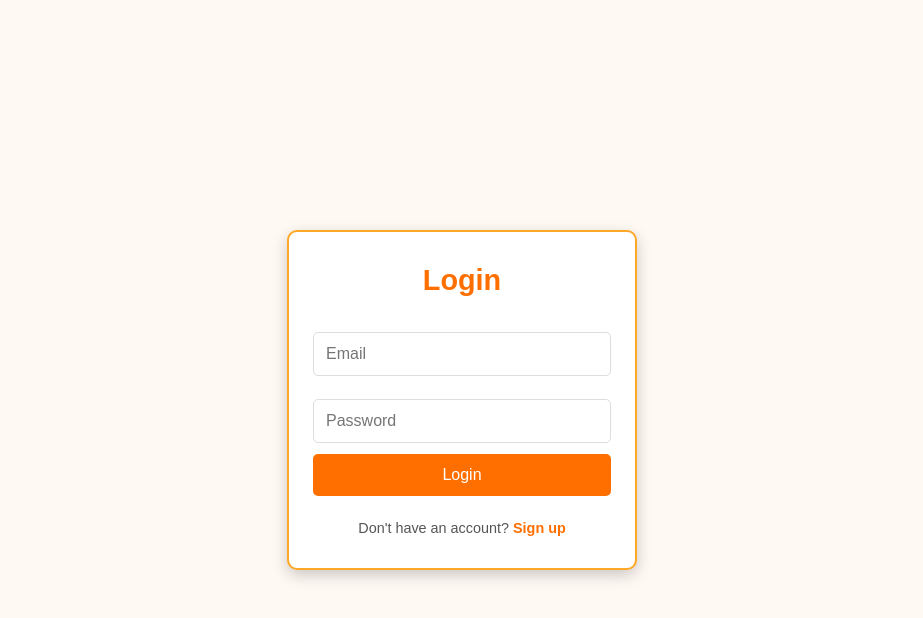
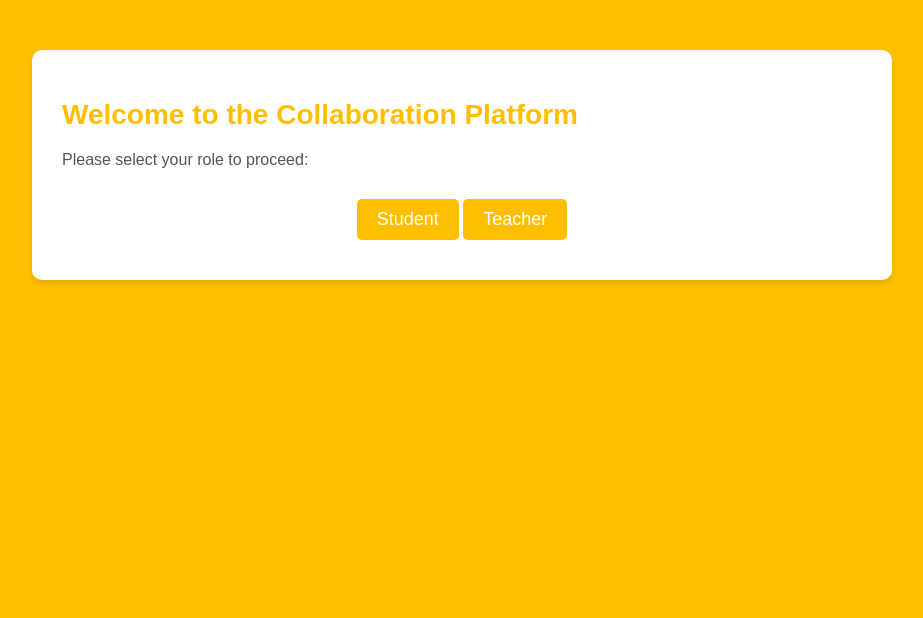
Before and after one commit to Day-waah/ST-collaboration, a plain HTML site: page frontend/index.html in a window 1280 px wide. Shown: the whole page, without its empty margins (178-1101 px from the left). Drawn offline with Linux system fonts and the light colour scheme.

Commit message:
frontent update

```diff
--- a/frontend/index.html
+++ b/frontend/index.html
@@ -3,27 +3,19 @@
 <head>
   <meta charset="UTF-8">
   <meta name="viewport" content="width=device-width, initial-scale=1.0">
-  <title>Login/Signup</title>
+  <title>Welcome</title>
   <link rel="stylesheet" href="styles.css">
 </head>
 <body>
   <div class="container">
-    <div class="form-container">
-      <h2 id="form-title">Login</h2>
-      <form id="auth-form">
-        <div id="signup-fields" style="display: none;">
-          <input type="text" id="Name" placeholder="Full Name" required />
-        </div>
-        <input type="email" id="email" placeholder="Email" required />
-        <input type="password" id="password" placeholder="Password" required />
-
-        <button type="submit" id="submit-btn">Login</button>
-      </form>
-      <p id="toggle-text">
-        Don't have an account? <a href="#" id="toggle-link">Sign up</a>
-      </p>
+    <h1>Welcome to the Collaboration Platform</h1>
+    <p>Please select your role to proceed:</p>
+    <div class="button-container">
+      <button onclick="navigateTo('student')" class="role-btn">Student</button>
+      <button onclick="navigateTo('teacher')" class="role-btn">Teacher</button>
     </div>
   </div>
+
   <script src="script.js"></script>
 </body>
 </html>
--- a/frontend/script.js
+++ b/frontend/script.js
@@ -1,20 +1,37 @@
-document.getElementById("toggle-link").addEventListener("click", function (e) {
-    e.preventDefault();
+// Navigate to login page with role-based information
+function navigateTo(role) {
+    localStorage.setItem("userRole", role);
+    window.location.href = "login.html";
+  }
 
-    const formTitle = document.getElementById("form-title");
-    const submitButton = document.getElementById("submit-btn");
-    const signupFields = document.getElementById("signup-fields");
-    const toggleText = document.getElementById("toggle-text");
+  // Handle login submission
+  function handleLogin(event) {
+    event.preventDefault();
+    const email = document.getElementById("email").value;
+    const password = document.getElementById("password").value;
+    const role = localStorage.getItem("userRole");
 
-    if (formTitle.textContent === "Login") {
-      formTitle.textContent = "Sign Up";
-      submitButton.textContent = "Sign Up";
-      signupFields.style.display = "block";
-      toggleText.innerHTML = 'Already have an account? <a href="#">Login</a>';
+    // Assuming authentication is successful, we store user data in localStorage
+    if (role === "student") {
+      localStorage.setItem('studentName', 'xyz');
+      localStorage.setItem('studentCollege', 'ABC University');
+      localStorage.setItem('studentPoints', '0');
+      localStorage.setItem('studentYear', '0');
+      localStorage.setItem('studentBranch', 'Computer Science');
+      localStorage.setItem('studentRanking', '0');
+      localStorage.setItem('studentQueriesSolved', '0');
+      localStorage.setItem('studentQueriesPosted', '0');
+      window.location.href = "student-profile.html";
+    } else if (role === "teacher") {
+      localStorage.setItem('teacherName', 'mnb');
+      localStorage.setItem('teacherCollege', 'ABC University');
+      localStorage.setItem('teacherPoints', '0');
+      localStorage.setItem('teacherSubject', 'qwerty');
+      localStorage.setItem('teacherRanking', '0');
+      localStorage.setItem('teacherQueriesSolved', '0');
+      localStorage.setItem('teacherQueriesPosted', '0');
+      window.location.href = "teacher-profile.html";
     } else {
-      formTitle.textContent = "Login";
-      submitButton.textContent = "Login";
-      signupFields.style.display = "none";
-      toggleText.innerHTML = 'Don\'t have an account? <a href="#">Sign up</a>';
+      alert("Role not defined. Please go back to the landing page.");
     }
-  });
+  }
--- a/frontend/styles.css
+++ b/frontend/styles.css
@@ -1,94 +1,71 @@
-/* General Reset */
-* {
+/* Base Reset and General Styling */
+body {
+  font-family: Arial, sans-serif;
   margin: 0;
   padding: 0;
-    box-sizing: border-box;
-    font-family: 'Arial', sans-serif;
+  background-color: #ffbf00; /* Orange background */
+  color: white;
 }
 
-  /* Body Styling */
-  body {
-    background-color: #fef9f3; /* Soft cream background */
-    display: flex;
-    justify-content: center;
-    align-items: center;
-    height: 100vh;
+.container {
+  max-width: 800px;
+  width: 90%;
+  margin: 50px auto;
+  background: #fff;
+  padding: 30px;
+  border-radius: 10px;
+  box-shadow: 0 4px 6px rgba(0, 0, 0, 0.1);
   color: #333;
 }
 
-  /* Centered Container */
-  .container {
-    display: flex;
-    justify-content: center;
-    align-items: center;
-    width: 100%;
+h1 {
+  font-size: 28px;
+  color: #ffbf00;
+  margin-bottom: 20px;
 }
 
-  /* Form Container */
-  .form-container {
-    background-color: white;
-    border: 2px solid #ffa726; /* Orange border */
-    border-radius: 10px;
-    padding: 2rem 1.5rem;
-    width: 350px;
-    box-shadow: 0 5px 15px rgba(0, 0, 0, 0.2); /* Shadow for depth */
-    text-align: center;
+p {
+  margin: 15px 0;
+  color: #555;
 }
 
-  /* Form Title */
-  h2 {
-    color: #ff6f00; /* Bright orange */
-    margin-bottom: 1.5rem;
-    font-size: 1.8rem;
+.button-container {
+  text-align: center;
+  margin-top: 20px;
 }
 
-  /* Input Fields */
-  input {
+.role-btn, .submit-btn {
+  background: #ffbf00;
+  color: #fff;
+  border: none;
+  padding: 10px 20px;
+  margin: 10px 0;
+  border-radius: 5px;
+  cursor: pointer;
+  font-size: 18px;
+  transition: background 0.3s;
+}
+
+.role-btn:hover, .submit-btn:hover {
+  background: #ffbf00;
+}
+
+.form-container input {
+  display: block;
   width: 100%;
-    padding: 12px;
-    margin: 0.7rem 0;
+  margin: 10px 0;
+  padding: 10px;
   border: 1px solid #ddd;
   border-radius: 5px;
-    font-size: 1rem;
+  font-size: 16px;
 }
 
-  /* Input Focus */
-  input:focus {
-    border-color: #ff6f00; /* Orange border focus */
-    outline: none;
-    box-shadow: 0 0 5px rgba(255, 111, 0, 0.5);
+.profile-container {
+  text-align: left;
+  margin-top: 20px;
 }
 
-  /* Submit Button */
-  button {
-    width: 100%;
-    background-color: #ff6f00; /* Orange button */
-    color: white;
-    padding: 12px;
-    border: none;
-    border-radius: 5px;
-    cursor: pointer;
-    font-size: 1rem;
-    transition: background-color 0.3s ease;
+.profile-details p {
+  font-size: 18px;
+  margin-bottom: 15px;
 }
-
-  button:hover {
-    background-color: #e65c00; /* Slightly darker orange */
-  }
-
-  /* Toggle Text */
-  #toggle-text {
-    margin-top: 1.5rem;
-    color: #555;
-    font-size: 0.9rem;
-  }
-
-  #toggle-text a {
-    color: #ff6f00;
-    text-decoration: none;
-    font-weight: bold;
-  }
-
-  #toggle-text a:hover {
-    text-decoration: underline;
-  }
```
Also changed, not shown: frontend/Student-profile.html (added, +35 -0 lines), frontend/login.html (added, +22 -0 lines), frontend/signup.html (added, +25 -0 lines), frontend/teacher-profile.html (added, +34 -0 lines). Lines whose indentation alone changed are shown as unchanged.
